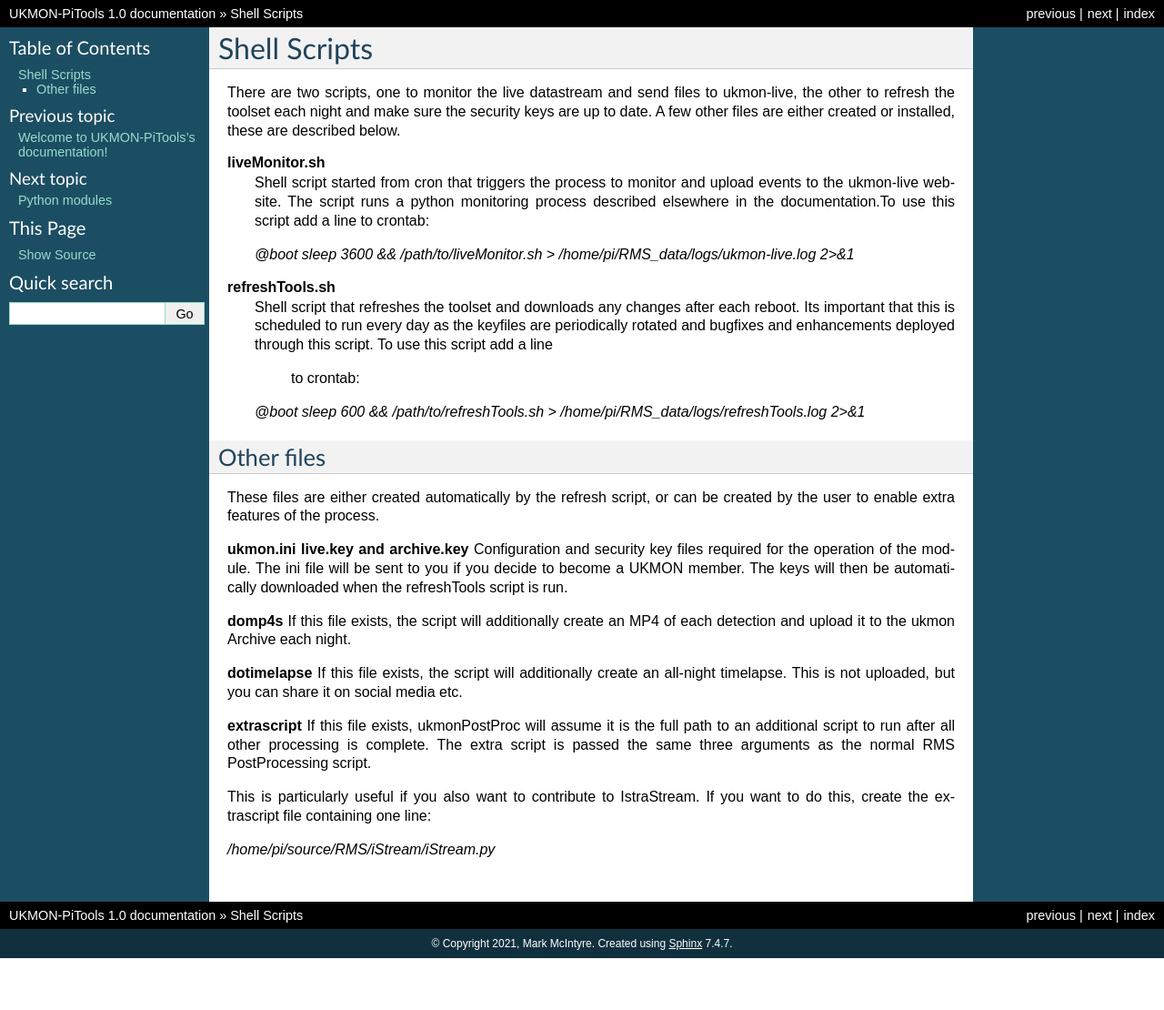
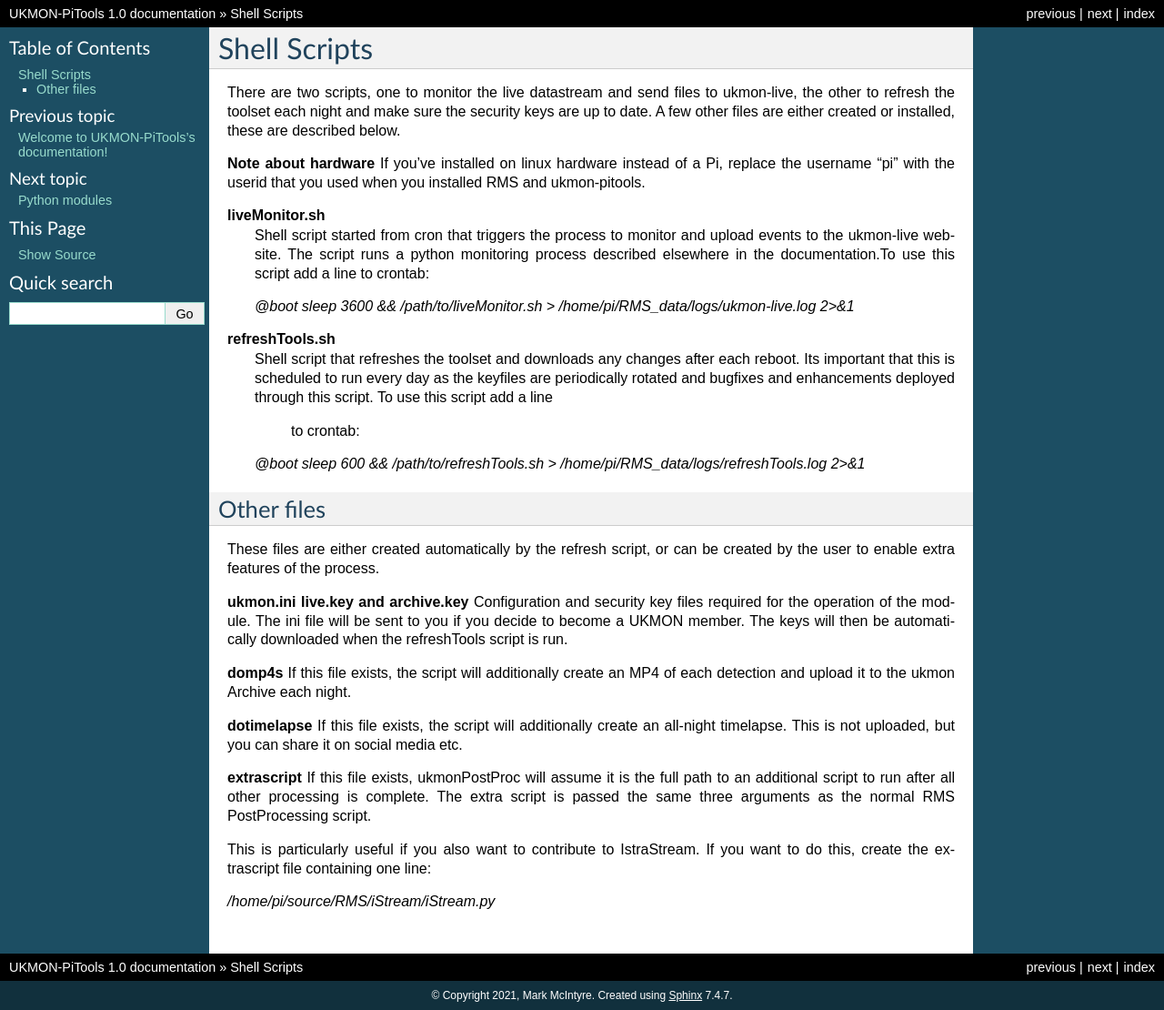
Before and after one commit to markmac99/ukmon-pitools, a Sphinx documentation site: the page built from docs/shellScripts.rst, in a window 1280 px wide. Shown: the whole page at 91% size. Built offline with Sphinx 7.4.7, drawn with Linux system fonts in a browser that asks for light colours; before the commit the page ends 1053 px from its top, so only the background shows below that.

Commit message:
removing hardcoded references to pi user

```diff
--- a/docs/shellScripts.rst
+++ b/docs/shellScripts.rst
@@ -3,6 +3,10 @@
 There are two scripts, one to monitor the live datastream and send files to ukmon-live, the other to
 refresh the toolset each night and make sure the security keys are up to date.  A few other files are
 either created or installed, these are described below.
+
+**Note about hardware**
+If you've installed on linux hardware instead of a Pi,  replace the username "pi"
+with the userid that you used when you installed RMS and ukmon-pitools.
 
 **liveMonitor.sh**
     Shell script started from cron that triggers the process to monitor and upload events to the
```
Also changed, not shown: README.md (+5 -5 lines), 1 other file.
